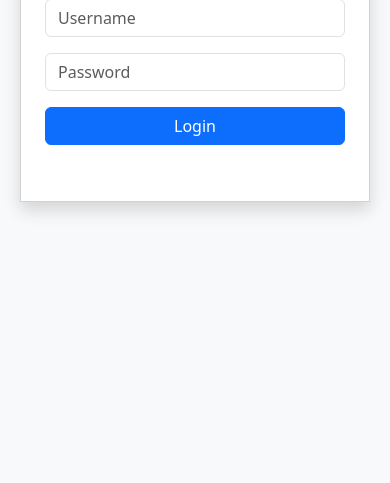
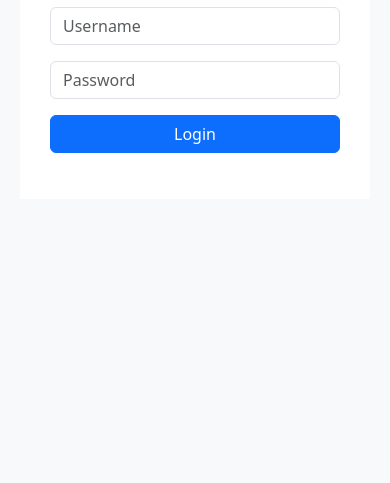
Before and after one commit to pakatipk/pakatipk.github.io, a plain HTML site: page login.html in a window 390 px wide. Shown: the part 361-844 px from the top of the page. Drawn offline with nearby package versions, Linux system fonts and the light colour scheme.

Commit message:
Update login.html

```diff
--- a/login.html
+++ b/login.html
@@ -3,38 +3,49 @@
 <head>
   <meta charset="UTF-8">
   <title>Login</title>
-  <!-- Bootstrap CSS -->
+  <meta name="viewport" content="width=device-width, initial-scale=1.0">
+
+  <!-- Bootstrap -->
   <link href="https://cdn.jsdelivr.net/npm/bootstrap@5.3.3/dist/css/bootstrap.min.css" rel="stylesheet">
 
   <style>
+    body, html {
+      margin: 0;
+      padding: 0;
+      height: 100%;
+    }
+    .login-wrapper {
+      display: flex;
+      align-items: center;
+      justify-content: center;
+      height: 100%;
+      background-color: #f8f9fa;
+      padding: 20px;
+    }
     .login-card {
       width: 100%;
       max-width: 400px;
-      margin: 20px;
+      background: white;
+      padding: 30px;
+      border-radius: 8px;
+      box-shadow: 0 4px 6px rgba(0,0,0,0.1);
     }
-
     @media (max-width: 600px) {
       .login-card {
+        width: 100%;
         max-width: 100%;
-        margin: 0;
+        height: auto;
         border-radius: 0;
-
-        justify-content: center;
-      }
-      .container {
-        margin: 0;
+        box-shadow: none;
       }
     }
   </style>
-
-
 </head>
 
-<body class="d-flex justify-content-center align-items-center min-vh-100 bg-light">
-  <div class="d-flex justify-content-center align-items-center w-100" style="padding: 20px;">
-    <div class="card p-4 shadow login-card w-100" style="max-width: 400px;">
+<body>
+  <div class="login-wrapper">
+    <div class="login-card">
       <h2 class="text-center mb-4">Login</h2>
-
       <form id="login-form">
         <div class="mb-3">
           <input type="text" id="username" class="form-control" placeholder="Username" required>
@@ -44,7 +55,6 @@
         </div>
         <button type="submit" class="btn btn-primary w-100">Login</button>
       </form>
-
       <p id="result" class="mt-3 text-center"></p>
     </div>
   </div>
@@ -70,7 +80,6 @@
       if (response.ok) {
         const data = await response.json();
         console.log('Access Token:', data.access_token);
-
         localStorage.setItem('access_token', data.access_token);
         result.textContent = 'Login successful! ✅';
         window.location.href = 'admin.html';
@@ -79,7 +88,5 @@
       }
     });
   </script>
-
 </body>
-
 </html>
```
